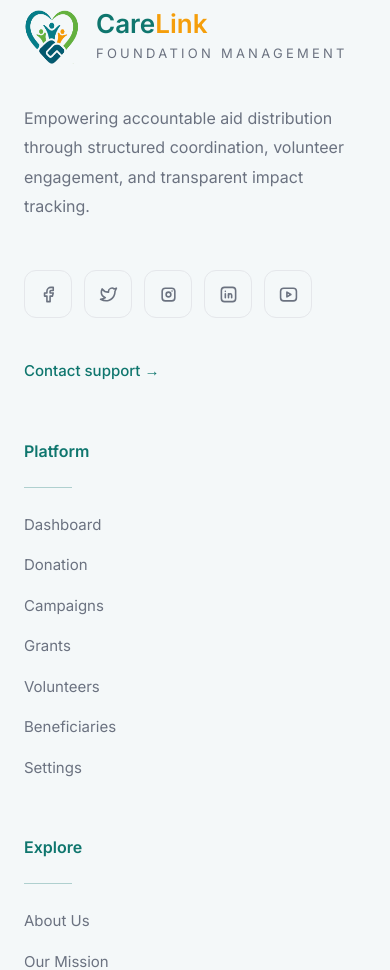
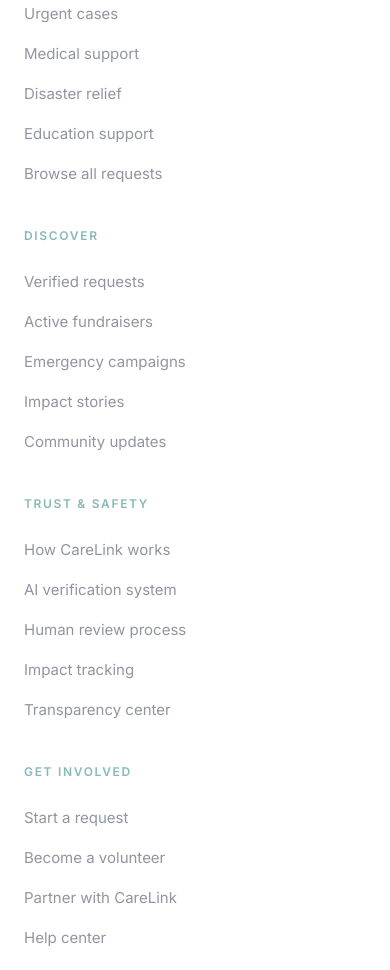
Before and after one commit to RayhanaAkterDev/Foundation-Management-system, a React (Vite) app in the folder frontend/: page / in a window 390 px wide. Shown: the part 9260-10230 px from the top of the page. Built offline with nearby package versions, Linux system fonts and the light colour scheme.

Commit message:
chor: added final updated responsive version of footer

```diff
--- a/frontend/src/layouts/PublicLayout/footer/Footer.jsx
+++ b/frontend/src/layouts/PublicLayout/footer/Footer.jsx
@@ -1,123 +1,99 @@
 import React from 'react';
 import { Link } from 'react-router-dom';
-
-import logo from '@/assets/shared/logo.png';
-import FooterLinks from './FooterLinks';
-
-import footerPlatformData from './data/footerPlatformData';
-import footerExploreData from './data/footerExploreData';
-import footerResourceData from './data/footerResourceData';
-
 import {
     TbBrandFacebook,
     TbBrandInstagram,
     TbBrandLinkedin,
     TbBrandTwitter,
-    TbBrandYoutube,
 } from 'react-icons/tb';
 
-const socialIcons = [
-    TbBrandFacebook,
-    TbBrandTwitter,
-    TbBrandInstagram,
-    TbBrandLinkedin,
-    TbBrandYoutube,
-];
+import { footerLinks, legalLinks } from './data/data.js';
+
+const iconMap = {
+    facebook: TbBrandFacebook,
+    twitter: TbBrandTwitter,
+    instagram: TbBrandInstagram,
+    linkedin: TbBrandLinkedin,
+};
 
 const Footer = () => {
     return (
-        <footer>
-            <div className="container-width py-16 lg:py-20">
-                <div className="grid grid-cols-1 lg:grid-cols-12 gap-14 lg:gap-20">
-                    {/* LEFT */}
-                    <div className="lg:col-span-5 space-y-10">
-                        {/* brand */}
-                        <div className="flex items-center gap-4">
-                            <img
-                                src={logo}
-                                alt="CareLink"
-                                className="w-14 h-14 sm:w-16 sm:h-16"
-                            />
+        <footer className="border-t border-border bg-surface">
+            <div className="container-width pt-16 pb-10 lg:pt-24 lg:pb-16 space-y-8 lg:space-y-12">
+                {/* ================= TOP LINKS ================= */}
+                <div className="flex flex-col lg:flex-row justify-between gap-10">
+                    {footerLinks.map((group, i) => (
+                        <div key={i}>
+                            <h4 className="text-xs lg:text-sm uppercase tracking-[0.14em] font-semibold text-primary/50 mb-6">
+                                {group.title}
+                            </h4>
 
-                            <div>
-                                <h3 className="text-[26px] sm:text-[28px] font-semibold text-primary leading-tight">
-                                    Care
-                                    <span className="text-accent">Link</span>
-                                </h3>
-
-                                <p className="text-[13px] sm:text-[14px] tracking-[0.25em] text-text-secondary uppercase mt-1">
-                                    Foundation Management
-                                </p>
+                            <div className="space-y-3">
+                                {group.links.map((item, idx) => (
+                                    <Link
+                                        key={idx}
+                                        to={item.to}
+                                        className="block text-[15px] lg:text-base text-text-secondary/75 hover:text-primary transition-colors font-normal leading-7"
+                                    >
+                                        {item.label}
+                                    </Link>
+                                ))}
                             </div>
                         </div>
+                    ))}
+                </div>
 
-                        {/* description */}
-                        <p className="text-[16px] sm:text-[17px] text-text-secondary leading-[1.85] max-w-md">
-                            Empowering accountable aid distribution through
-                            structured coordination, volunteer engagement, and
-                            transparent impact tracking.
-                        </p>
+                {/* ================= DIVIDER ================= */}
+                <div className="border-t border-border/40" />
 
-                        {/* socials */}
-                        <div className="flex flex-wrap gap-3 pt-2">
-                            {socialIcons.map((Icon, i) => (
-                                <a
+                {/* ================= BOTTOM ================= */}
+                <div className="space-y-10">
+                    {/* ================= BRAND + LEGAL ================= */}
+                    <div>
+                        <h3 className="text-2xl lg:text-3xl font-semibold tracking-tight text-primary mb-4">
+                            Care<span className="text-accent">Link</span>
+                        </h3>
+
+                        <div className="flex flex-wrap gap-4">
+                            {legalLinks.map((item, i) => (
+                                <Link
                                     key={i}
-                                    href="#"
-                                    className="w-12 h-12 rounded-xl border border-border
-                                               flex items-center justify-center
-                                               text-text-secondary
-                                               hover:text-accent hover:bg-white
-                                               transition"
+                                    to={item.to}
+                                    className="text-[15px] lg:text-base text-text-secondary/75 hover:text-primary transition-colors font-normal"
                                 >
-                                    <Icon size={19} />
-                                </a>
+                                    {item.label}
+                                </Link>
                             ))}
                         </div>
 
-                        {/* support */}
-                        <Link
-                            to="/support"
-                            className="inline-flex items-center text-[15px] sm:text-[16px]
-                                       font-medium text-primary hover:text-accent transition"
-                        >
-                            Contact support →
-                        </Link>
+                        <p className="mt-4 text-[15px] lg:text-base leading-7 lg:leading-8 text-text-secondary/80 max-w-md font-light">
+                            © 2026 CareLink. AI-powered verification.
+                            Transparent community support.
+                        </p>
                     </div>
 
-                    {/* RIGHT */}
-                    <div className="lg:col-span-7 lg:pl-10 lg:border-l border-border/30">
-                        <div className="grid grid-cols-1 sm:grid-cols-2 md:grid-cols-3 gap-14">
-                            <FooterLinks
-                                title="Platform"
-                                links={footerPlatformData}
-                            />
+                    {/* ================= SOCIAL ================= */}
+                    <div>
+                        <h4 className="text-xs uppercase tracking-[0.14em] font-semibold text-primary/40 mb-4">
+                            Find us on
+                        </h4>
 
-                            <FooterLinks
-                                title="Explore"
-                                links={footerExploreData}
-                            />
+                        <div className="flex gap-5">
+                            {Object.keys(iconMap).map((key) => {
+                                const Icon = iconMap[key];
 
-                            <FooterLinks
-                                title="Resources"
-                                links={footerResourceData}
-                            />
+                                return (
+                                    <a
+                                        key={key}
+                                        href="/"
+                                        className="text-text-secondary/60 hover:text-primary transition-colors"
+                                    >
+                                        <Icon size={18} />
+                                    </a>
+                                );
+                            })}
                         </div>
                     </div>
-                </div>
-            </div>
-
-            {/* bottom */}
-            <div className="bg-surface border-t border-border">
-                <div className="container-width py-10 lg:py-12 flex flex-col md:flex-row justify-between gap-5">
-                    <p className="text-[13px] sm:text-[14px] text-text-secondary">
-                        © 2026 CareLink Foundation Management System. All rights
-                        reserved.
-                    </p>
-
-                    <p className="text-[13px] sm:text-[14px] font-medium text-primary tracking-wide">
-                        Accountability • Transparency • Impact • Dignity
-                    </p>
                 </div>
             </div>
         </footer>
--- a/frontend/src/layouts/PublicLayout/footer/FooterLinks.jsx
+++ /dev/null
@@ -1,31 +0,0 @@
-import React from 'react';
-
-const FooterLinks = ({ title, links }) => {
-    return (
-        <div className="flex flex-col gap-6">
-            <h4 className="text-[16px] sm:text-[17px] font-semibold text-primary">
-                {title}
-            </h4>
-
-            <div className="w-12 h-px bg-primary/30" />
-
-            <ul className="flex flex-col gap-4">
-                {links.map((link) => (
-                    <li key={link.id}>
-                        <a
-                            href="#"
-                            className="text-[15px] sm:text-[16px]
-                                       text-text-secondary
-                                       hover:text-primary
-                                       transition"
-                        >
-                            {link.title}
-                        </a>
-                    </li>
-                ))}
-            </ul>
-        </div>
-    );
-};
-
-export default FooterLinks;
--- /dev/null
+++ b/frontend/src/layouts/PublicLayout/footer/data/data.js
@@ -0,0 +1,68 @@
+export const footerLinks = [
+    {
+        title: 'Support',
+        links: [
+            { label: 'Urgent cases', to: '/campaigns/urgent' },
+            { label: 'Medical support', to: '/campaigns/medical' },
+            { label: 'Disaster relief', to: '/campaigns/disaster' },
+            { label: 'Education support', to: '/campaigns/education' },
+            { label: 'Browse all requests', to: '/requests' },
+        ],
+    },
+    {
+        title: 'Discover',
+        links: [
+            { label: 'Verified requests', to: '/campaigns/verified' },
+            { label: 'Active fundraisers', to: '/campaigns/active' },
+            { label: 'Emergency campaigns', to: '/campaigns/emergency' },
+            { label: 'Impact stories', to: '/impact-stories' },
+            { label: 'Community updates', to: '/updates' },
+        ],
+    },
+    {
+        title: 'Trust & Safety',
+        links: [
+            { label: 'How CareLink works', to: '/about/how-it-works' },
+            { label: 'AI verification system', to: '/about/verification' },
+            { label: 'Human review process', to: '/about/review-process' },
+            { label: 'Impact tracking', to: '/about/impact' },
+            { label: 'Transparency center', to: '/about/transparency' },
+        ],
+    },
+    {
+        title: 'Get Involved',
+        links: [
+            { label: 'Start a request', to: '/request/new' },
+            { label: 'Become a volunteer', to: '/volunteer' },
+            { label: 'Partner with CareLink', to: '/partners' },
+            { label: 'Help center', to: '/help' },
+            { label: 'Contact support', to: '/contact' },
+        ],
+    },
+];
+
+export const legalLinks = [
+    { label: 'Privacy Policy', to: '/privacy' },
+    { label: 'Terms of Use', to: '/terms' },
+    { label: 'Cookie Policy', to: '/cookies' },
+    { label: 'Accessibility', to: '/accessibility' },
+];
+
+export const socialLinks = [
+    {
+        icon: 'facebook',
+        href: 'https://facebook.com',
+    },
+    {
+        icon: 'twitter',
+        href: 'https://twitter.com',
+    },
+    {
+        icon: 'instagram',
+        href: 'https://instagram.com',
+    },
+    {
+        icon: 'linkedin',
+        href: 'https://linkedin.com',
+    },
+];
--- a/frontend/src/layouts/PublicLayout/footer/data/footerExploreData.js
+++ /dev/null
@@ -1,12 +0,0 @@
-const footerExploreData = [
-    { id: 1, title: 'About Us' },
-    { id: 2, title: 'Our Mission' },
-    { id: 3, title: 'How It Works' },
-    { id: 4, title: 'Success Stories' },
-    { id: 5, title: 'Partners' },
-    { id: 6, title: 'Blog' },
-    { id: 7, title: 'Careers' },
-    { id: 8, title: 'Contact Us' },
-];
-
-export default footerExploreData;
--- a/frontend/src/layouts/PublicLayout/footer/data/footerPlatformData.js
+++ /dev/null
@@ -1,11 +0,0 @@
-const footerExploreData = [
-    { id: 1, title: 'Dashboard' },
-    { id: 2, title: 'Donation' },
-    { id: 3, title: 'Campaigns' },
-    { id: 4, title: 'Grants' },
-    { id: 5, title: 'Volunteers' },
-    { id: 6, title: 'Beneficiaries' },
-    { id: 7, title: 'Settings' },
-];
-
-export default footerExploreData;
--- a/frontend/src/pages/public/home/sections/impactTrust/FinalCTA.jsx
+++ b/frontend/src/pages/public/home/sections/impactTrust/FinalCTA.jsx
@@ -4,7 +4,7 @@
 
 const FinalCTA = () => {
     return (
-        <div className="pt-28 pb-20 border-b border-border">
+        <div className="pt-24 pb-12">
             <div className="grid md:grid-cols-12 gap-10 items-end">
                 {/* Left content */}
                 <div className="md:col-span-7">
```
Also changed, not shown: frontend/src/layouts/PublicLayout/footer/data/footerResourceData.js (deleted, +0 -11 lines).
